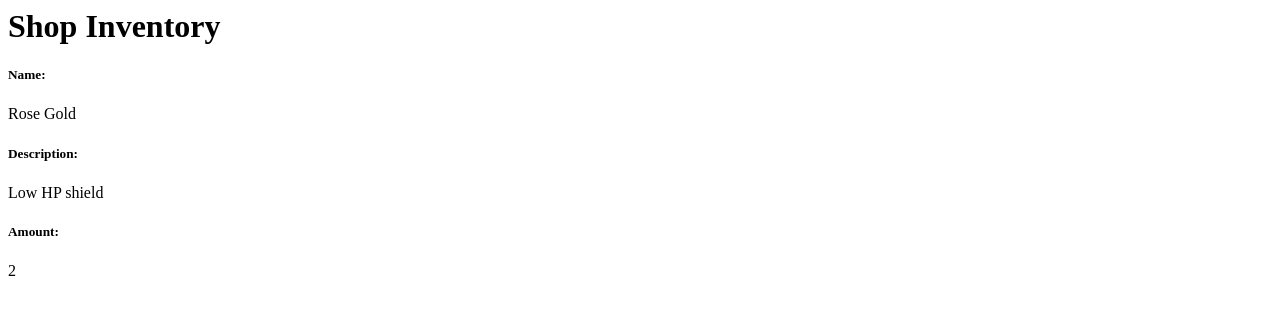
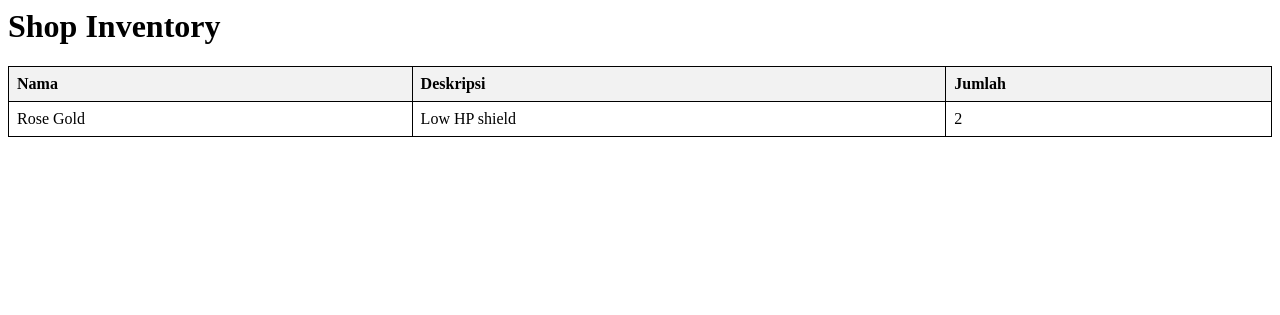
Before and after one commit to Itqonibras/shop-inventory, a Django app: page /main/ in a window 1280 px wide. Shown: the top 315 px of the page. Run offline with Django 4.2, Linux system fonts and the light colour scheme.

Commit message:
update: templates/main.html

```diff
--- a/main/templates/main.html
+++ b/main/templates/main.html
@@ -1,8 +1,34 @@
-<h1>Shop Inventory</h1>
-
-<h5>Name: </h5>
-<p>{{ name }}</p> <!-- Ubahlah sesuai dengan nama kamu -->
-<h5>Description: </h5>
-<p>{{ description }}</p>
-<h5>Amount: </h5>
-<p>{{ amount }}</p> <!-- Ubahlah sesuai dengan kelas kamu -->
+<head>
+    <style>
+        table {
+            width: 100%;
+            border-collapse: collapse;
+        }
+        table, th, td {
+            border: 1px solid black;
+        }
+        th, td {
+            padding: 8px;
+            text-align: left;
+        }
+        th {
+            background-color: #f2f2f2;
+        }
+    </style>
+</head>
+<body>
+    <h1>Shop Inventory</h1>
+    <table>
+        <tr>
+            <th>Nama</th>
+            <th>Deskripsi</th>
+            <th>Jumlah</th>
+        </tr>
+        <tr>
+            <td>{{ name }}</td>
+            <td>{{ description }}</td>
+            <td>{{ amount }}</td>
+        </tr>
+    </table>
+</body>
+</html>
```
